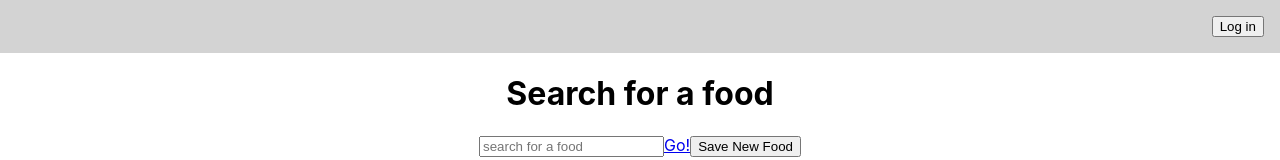
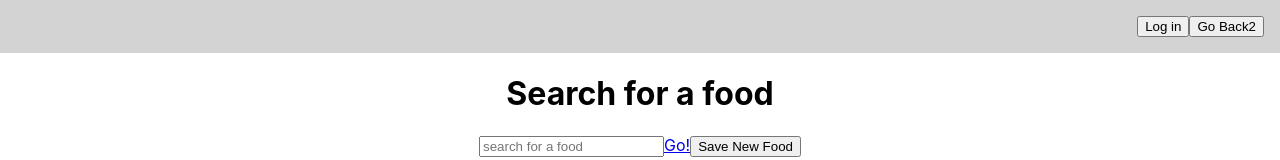
Before and after one commit to super8989/React_router_patterns, a React (Create React App) app: page / in a window 1280 px wide. Shown: the top 160 px of the page. Built offline with nearby package versions, Linux system fonts and the light colour scheme.

Commit message:
implementing a back button

```diff
--- a/src/Navbar.js
+++ b/src/Navbar.js
@@ -6,6 +6,7 @@ class Navbar extends Component {
 	constructor(props) {
 		super(props);
 		this.handleLogin = this.handleLogin.bind(this);
+		this.handleBack = this.handleBack.bind(this);
 	}
 
 	handleLogin() {
@@ -13,10 +14,16 @@ class Navbar extends Component {
 		this.props.history.push("food/salmon");
 	}
 
+	handleBack() {
+		this.props.history.goBack();
+	}
+
 	render() {
 		return (
 			<div className='Navbar'>
 				<button onClick={this.handleLogin}>Log in</button>
+				{/* <button onClick={this.handleBack}>Go Back</button> */}
+				<button onClick={this.props.history.goBack}>Go Back2</button>
 			</div>
 		);
 	}
```
